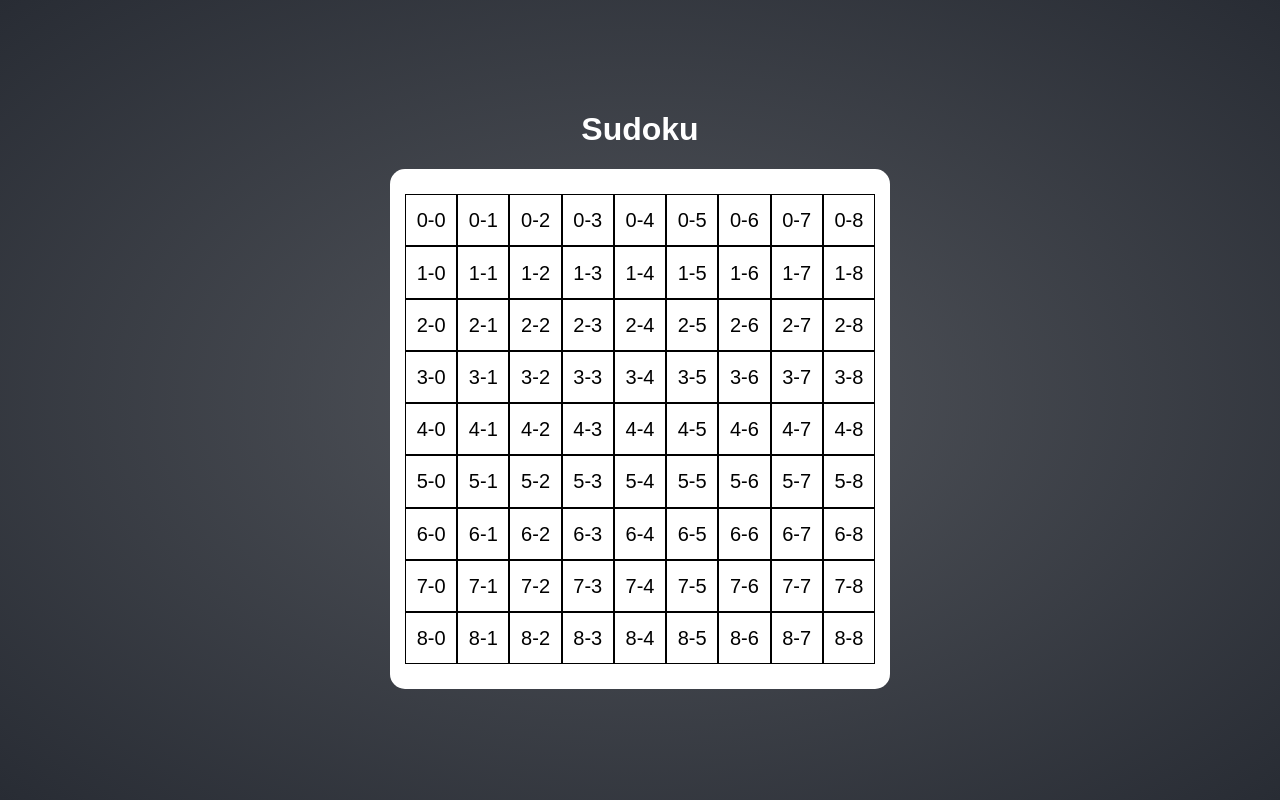
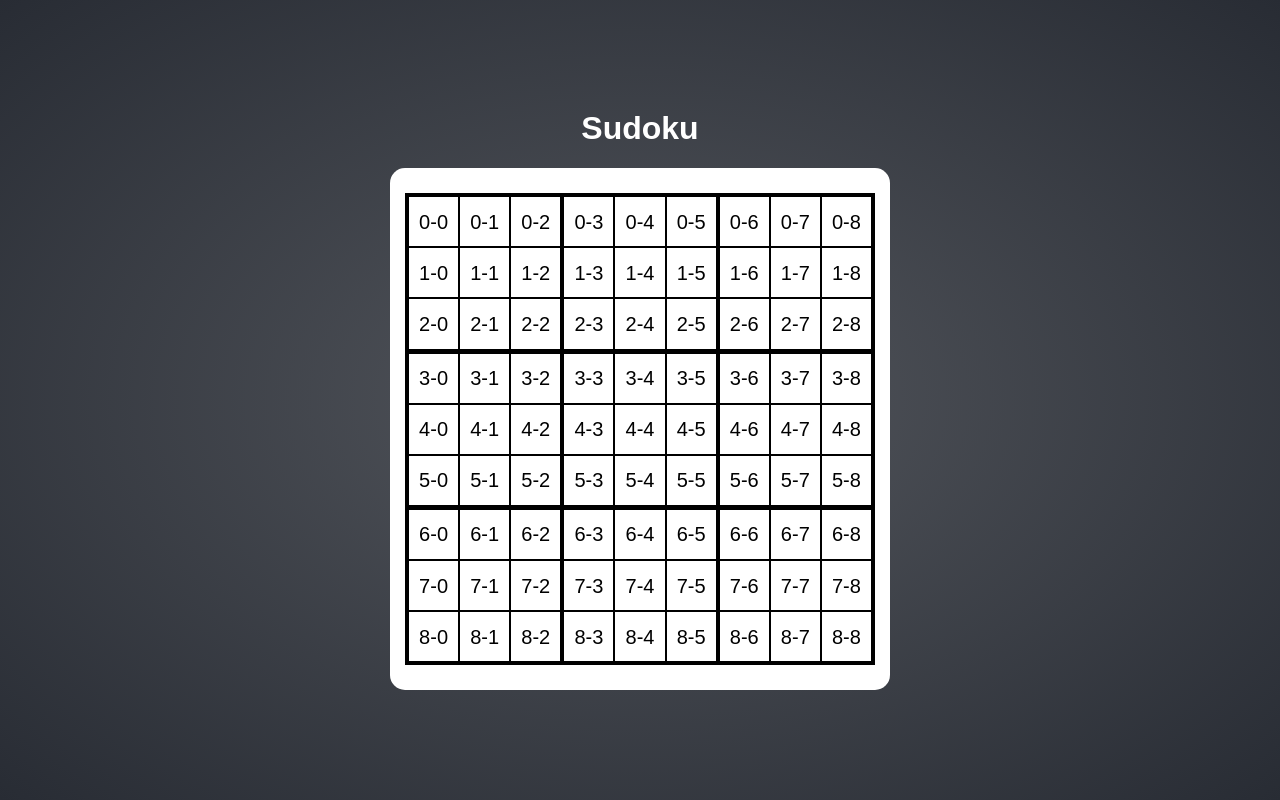
Before and after one commit to jmromer/sudoku, a React (Create React App) app: page / in a window 1280 px wide. Built offline with nearby package versions, Linux system fonts and the light colour scheme.

Commit message:
Style grid components

```diff
--- a/src/components/grid/styles/index.ts
+++ b/src/components/grid/styles/index.ts
@@ -1,4 +1,4 @@
-import styled from 'styled-components'
+import styled, { css } from 'styled-components'
 
 export const Container = styled.div`
   display: flex;
@@ -6,8 +6,42 @@
   margin: 10px 0;
 `
 
+export const Row = styled.div`
+  ${
+    ({ theme }) => css`
+      display: flex;
+      flex-flow: row;
 
-export const Row = styled.div`
-  display: flex;
-  flex-flow: row;
+      &:first-child {
+        div {
+          border-top: 4px solid ${theme.colors.black};
+        }
+      }
+
+      &:nth-child(3),
+      &:nth-child(6),
+      &:nth-child(9) {
+        div {
+          border-bottom: 4px solid ${theme.colors.black};
+        }
+      }
+
+      div {
+        &:nth-child(1) {
+          border-left: 4px solid ${theme.colors.black};
+        }
+
+        &:nth-child(3),
+        &:nth-child(6),
+        &:nth-child(9) {
+          border-right: 4px solid ${theme.colors.black};
+        }
+
+        &:nth-child(4) ,
+        &:nth-child(7) {
+          border-left: none;
+        }
+      }
+    `
+  }
 `
```
